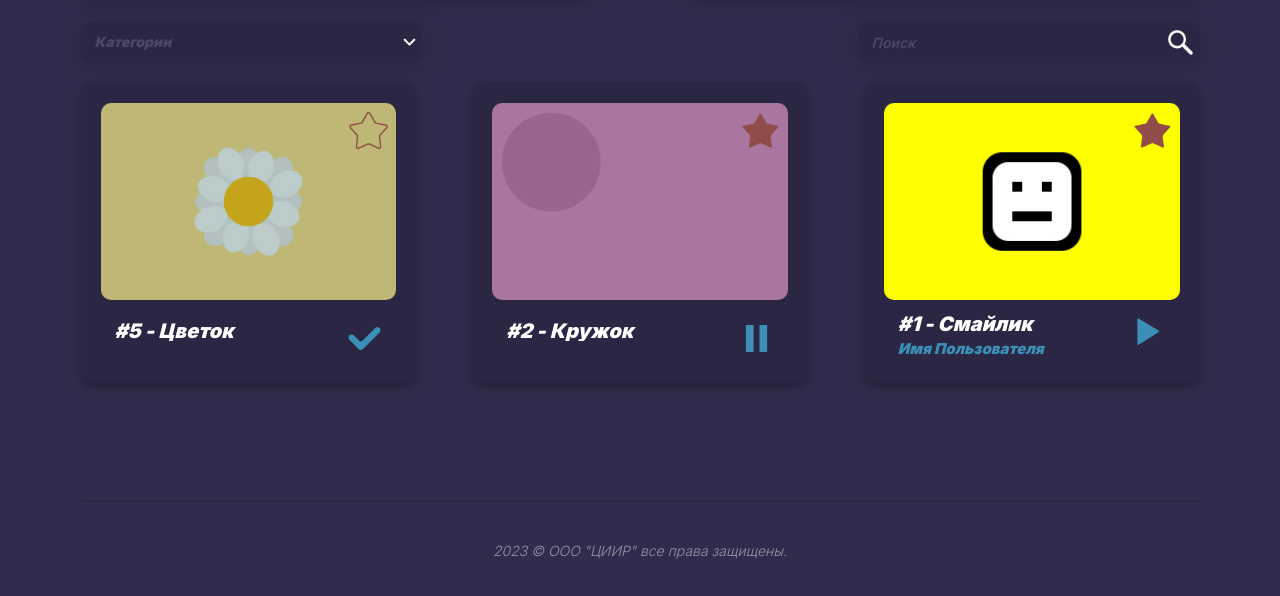
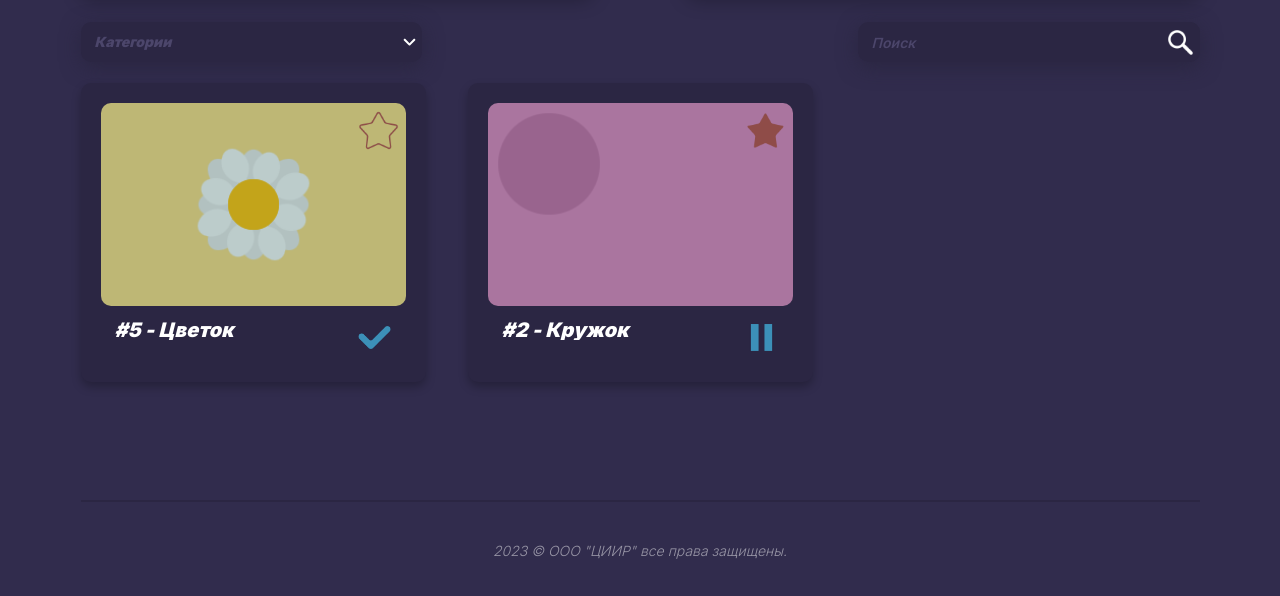
Before and after one commit to TayaTeslya/css-cair-edu, a plain HTML site: page index.html in a window 1280 px wide. Shown: the part 200-796 px from the top of the page. Drawn offline with nearby package versions, Linux system fonts and the light colour scheme.

Commit message:
вёрстка главной страницы и страницы уровней пользователя grid-ом (уровни расставляются по порядку, а не с помощью justify-content-between)

```diff
--- a/css/style.css
+++ b/css/style.css
@@ -246,8 +246,9 @@ p {
     object-fit: cover; /* для подгона изображения без деформации */
 }
 
-.card-container {
-    width: 30%;
+.levels-container {
+    display: grid;
+    grid-template-columns: 1fr 1fr 1fr;
 }
 
 .card {
--- a/index.html
+++ b/index.html
@@ -108,7 +108,7 @@
         <section>
             <div class="container"> <!-- стандартный шаблон - с чего начинается любая секция -->
                 <div class="d-flex align-items-center flex-wrap justify-content-center"> <!-- стандартный шаблон - с чего начинается любая секция -->
-                    <div id="levels-container" class="d-flex flex-wrap ps-0 ms-0 w-100 justify-content-between gap-4">
+                    <div id="levels-container" class="levels-container ps-0 ms-0 w-100 gap-5">
 
                     </div>
                 </div>
--- a/js/index.js
+++ b/js/index.js
@@ -22,7 +22,7 @@ username.textContent = JSON.parse(localStorage.getItem("user"))["username"];
 let levels = [
     {"id": 5, "name": "Цветок", "thumbnail": "../img/levels/5.png", "status": "Пройден", "favorite": false, "author": ""},
     {"id": 2, "name": "Кружок", "thumbnail": "../img/levels/2.png", "status": "Начат", "favorite": true, "author": ""},
-    {"id": 1, "name": "Смайлик", "thumbnail": "../img/levels/1.png", "status": "Не пройден", "favorite": true, "author": "Имя Пользователя"},
+    // {"id": 1, "name": "Смайлик", "thumbnail": "../img/levels/1.png", "status": "Не пройден", "favorite": true, "author": "Имя Пользователя"},
     // {"id": 3, "name": "Лампа", "thumbnail": "../img/levels/3.png", "status": "Не пройден", "favorite": false, "author": "Имя Пользователя"}
             ]
 
@@ -40,7 +40,7 @@ for (const level of levels) {
     }
     // if (level !== levels[levels.length - 2]) {
         levelContainer.innerHTML +=
-        `<div class="card-container d-flex py-0 px-0">
+        `<div class="d-flex py-0 px-0">
             <a id="` + level["id"] + `" href="../pages/level.html#` + level["id"] + `" class="d-flex card justify-content-between flex-column gap-2">
                 <div class="card-img col-lg-12 col-md-12 col-sm-12 col-12 d-flex justify-content-center">
                     <img src="` + level["thumbnail"] + `" alt="">
--- a/js/mylevels.js
+++ b/js/mylevels.js
@@ -33,7 +33,7 @@ for (const level of levels) {
             statusThumbnail = '../img/icons/start_icon.png';
         }
         levelContainer.innerHTML +=
-        `<div class="card-container d-flex py-0 px-0">
+        `<div class="d-flex py-0 px-0">
             <a id="` + level["id"] + `" href="../pages/level.html#` + level["id"] + `" class="d-flex card justify-content-between flex-column gap-2">
                 <div class="card-img col-lg-12 col-md-12 col-sm-12 col-12 d-flex justify-content-center">
                     <img src="` + level["thumbnail"] + `" alt="">
```
Also changed, not shown: pages/mylevels.html (+1 -1 lines).
